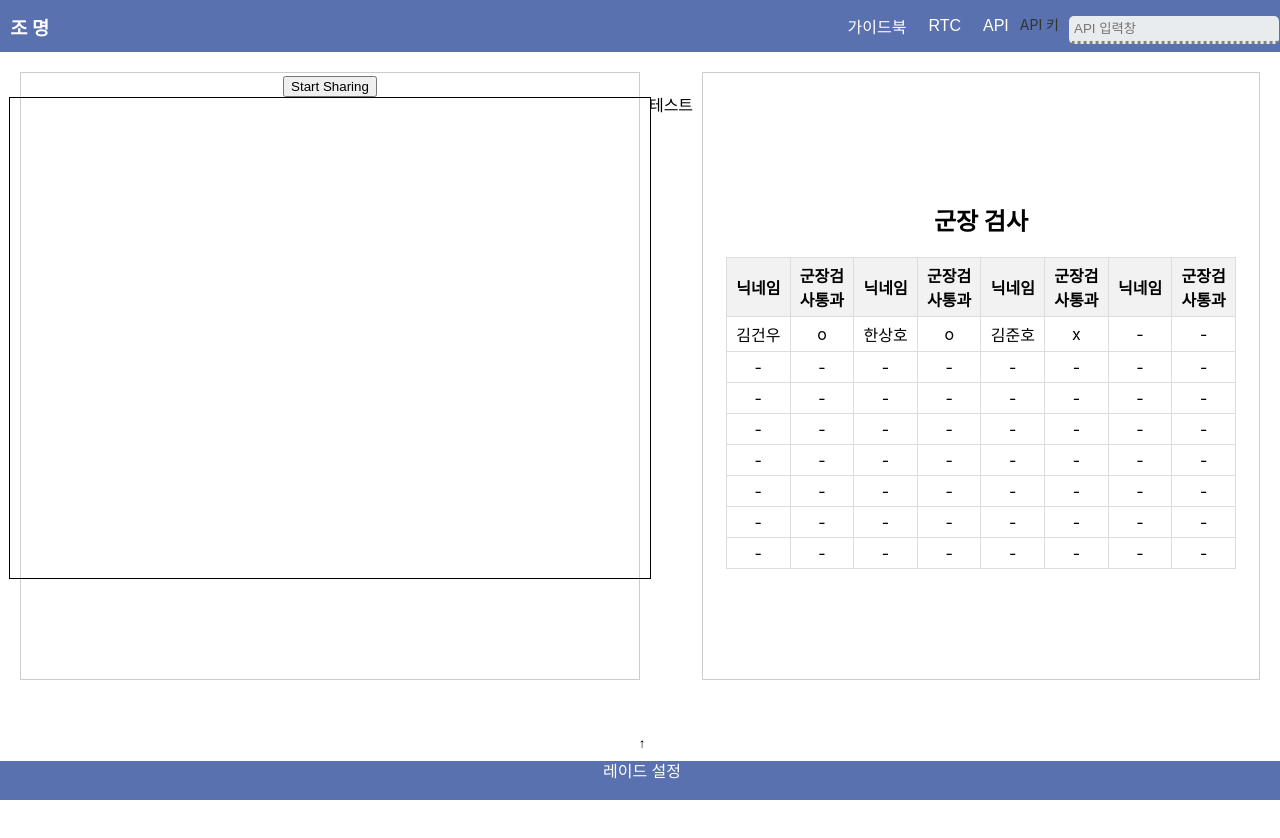
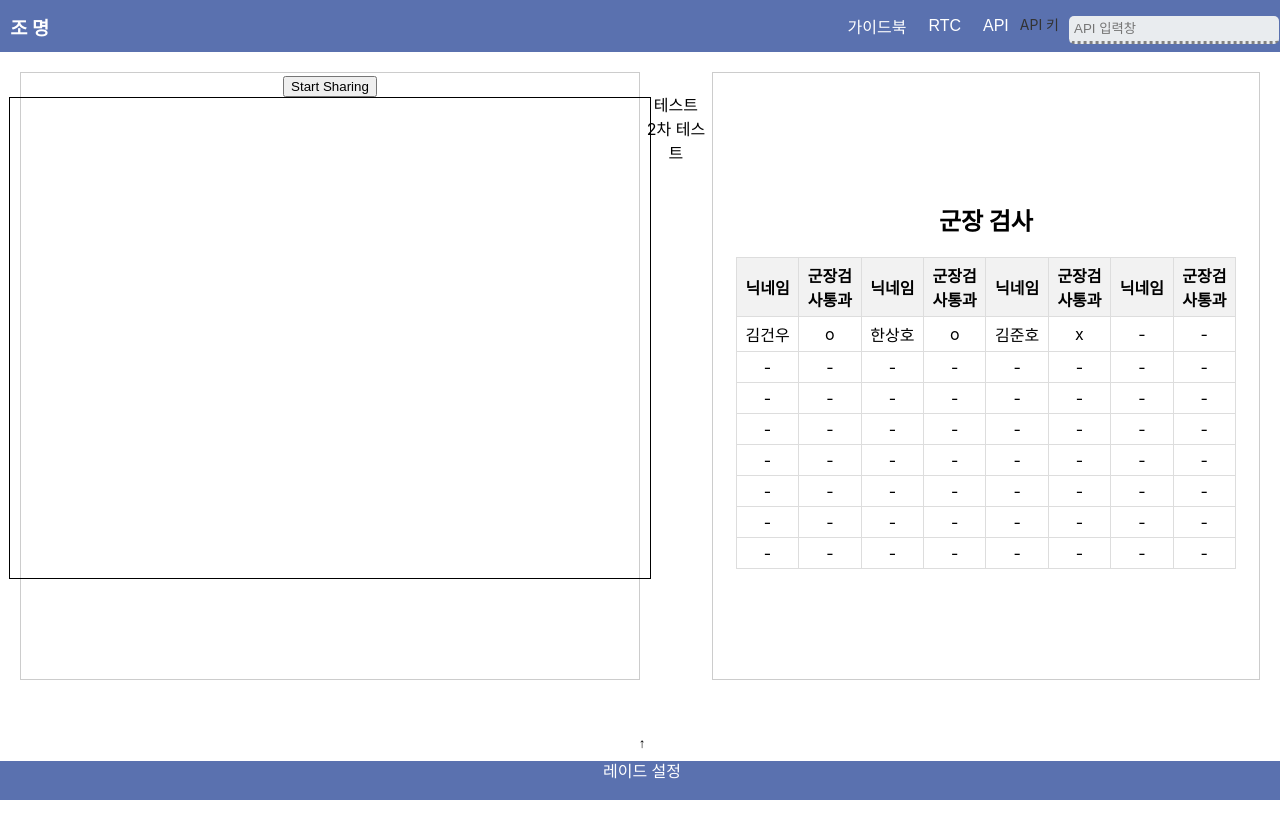
Before and after one commit to genwo123/gunjangzone, a React (Create React App) app: page / in a window 1280 px wide. Shown: the top 838 px of the page. Built offline with nearby package versions, Linux system fonts and the light colour scheme.

Commit message:
2차테스트

```diff
--- a/src/component/Body.js
+++ b/src/component/Body.js
@@ -12,6 +12,8 @@ const Body = () => {
       <br/>
       테스트
       <br/>
+      2차 테스트
+      <br/>
       <div className="party-wrapper">
         <Party />
       </div>
```
